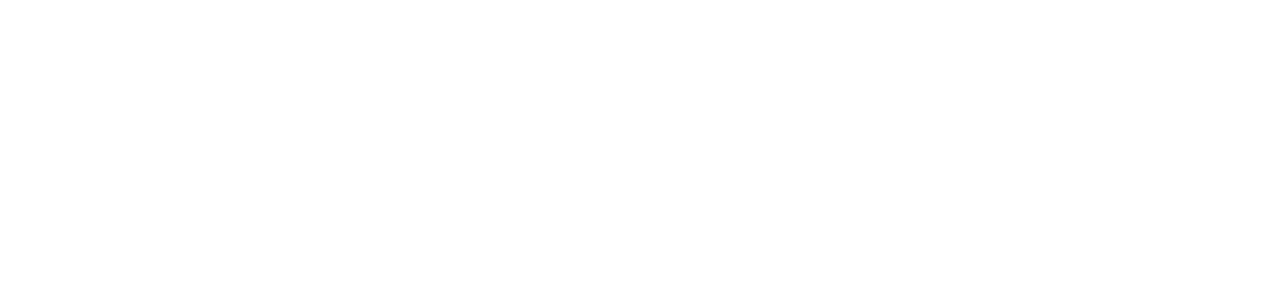
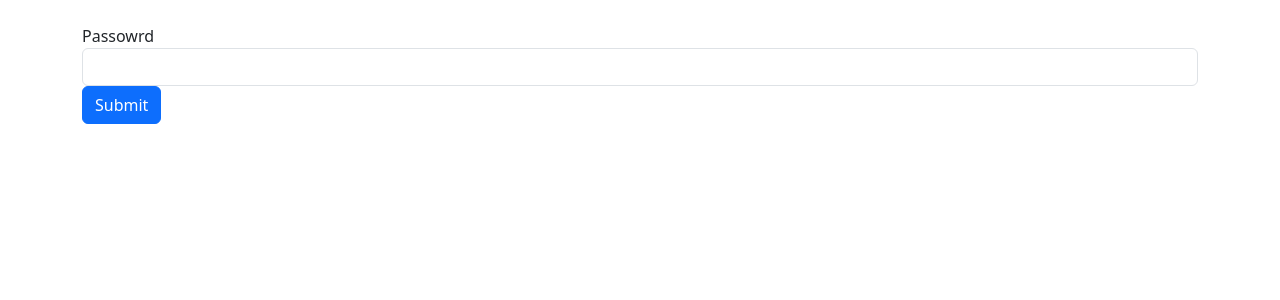
Before and after one commit to karimamaaoui/ExpenseFrontend, an Angular app: page /reset-password in a window 1280 px wide. Before the commit this address led to /. Shown: the top 300 px of the page. Built offline with nearby package versions, Linux system fonts and the light colour scheme.

Commit message:
forgot password commit

```diff
--- a/src/app/app-routing.module.ts
+++ b/src/app/app-routing.module.ts
@@ -1,6 +1,8 @@
 import { RouterModule, Routes } from '@angular/router';
 import { AuthComponent } from './auth/auth.component';
 import { RegisterComponent } from './auth/register/register.component';
+import { ForgotPasswordComponent } from './auth/forgot-password/forgot-password.component';
+import { ResetPasswordComponent } from './auth/reset-password/reset-password.component';
 
 const routes: Routes = [
   {
@@ -11,6 +13,8 @@ const routes: Routes = [
 { path: '', component: AuthComponent },
 
 { path: 'register', component: RegisterComponent },
+{ path: 'forgot-password', component: ForgotPasswordComponent },
+{ path: 'reset-password', component: ResetPasswordComponent }
 
 ];
 
--- a/src/app/app.module.ts
+++ b/src/app/app.module.ts
@@ -10,13 +10,17 @@ import { FormsModule } from '@angular/forms';
 import { ToastrModule } from 'ngx-toastr';
 import { BrowserAnimationsModule } from '@angular/platform-browser/animations';
 import { RegisterComponent } from './auth/register/register.component';
+import { ForgotPasswordComponent } from './auth/forgot-password/forgot-password.component';
+import { ResetPasswordComponent } from './auth/reset-password/reset-password.component';
 
 @NgModule({
   declarations: [
     AppComponent,
     AuthComponent,
     LoginComponent,
-    RegisterComponent
+    RegisterComponent,
+    ForgotPasswordComponent,
+    ResetPasswordComponent
   ],
   imports: [
     BrowserModule,
--- /dev/null
+++ b/src/app/auth/forgot-password/forgot-password.component.html
@@ -0,0 +1,20 @@
+
+<form #f="ngForm" (ngSubmit)="handleSubmit(f)">
+    <br>
+
+    <label for="log">Email</label>
+
+      <input
+        #inpLogin="ngModel"
+        ngModel
+        required
+        email
+        name="email"
+        id="log"
+        type="text"
+        class="form-control"
+      />
+
+      <button type="submit" class="btn btn-primary">Submit</button>
+
+    </form>
--- /dev/null
+++ b/src/app/auth/forgot-password/forgot-password.component.ts
@@ -0,0 +1,30 @@
+import { Component } from '@angular/core';
+import { AuthService } from '../service/auth.service';
+import { ToastrService } from 'ngx-toastr';
+import { Router } from '@angular/router';
+
+@Component({
+  selector: 'app-forgot-password',
+  templateUrl: './forgot-password.component.html',
+  styleUrl: './forgot-password.component.css'
+})
+export class ForgotPasswordComponent {
+
+  constructor(private authServ: AuthService,private toastr: ToastrService,  private router: Router){}
+
+  handleSubmit(f){
+    this.authServ.forgotPassword(f.value).subscribe({
+      next: (response)=>{
+        console.log("response",response)
+        this.toastr.success('Verify your email !');
+
+      },
+      error: (err)=>{
+        this.toastr.error('Error : ',err['error'].message);
+
+       console.log("error",err['error'].message)
+      },
+
+    })
+  }
+}
--- a/src/app/auth/login/login.component.html
+++ b/src/app/auth/login/login.component.html
@@ -28,3 +28,8 @@
       <button type="button" class="btn btn-link" routerLink="/register" >Here</button>
     </p>
   </form>
+
+
+  <p>Forgot Password ?
+    <button type="button" class="btn btn-link" routerLink="/forgot-password" >Here</button>
+  </p>
--- /dev/null
+++ b/src/app/auth/reset-password/reset-password.component.html
@@ -0,0 +1,19 @@
+
+<form #f="ngForm" (ngSubmit)="handleSubmit(f)">
+    <br>
+
+    <label for="log">Passowrd</label>
+
+      <input
+        #inpLogin="ngModel"
+        ngModel
+        required
+        name="newPassword"
+        id="log"
+        type="text"
+        class="form-control"
+      />
+
+      <button type="submit" class="btn btn-primary">Submit</button>
+
+    </form>
--- /dev/null
+++ b/src/app/auth/reset-password/reset-password.component.ts
@@ -0,0 +1,37 @@
+import { Component } from '@angular/core';
+import { AuthService } from '../service/auth.service';
+import { ToastrService } from 'ngx-toastr';
+import { ActivatedRoute, Router } from '@angular/router';
+
+@Component({
+  selector: 'app-reset-password',
+  templateUrl: './reset-password.component.html',
+  styleUrl: './reset-password.component.css'
+})
+export class ResetPasswordComponent {
+
+  constructor(private authServ: AuthService,private toastr: ToastrService,  private router: Router ,private route: ActivatedRoute){}
+
+  handleSubmit(f) {
+    const { newPassword } = f.value;
+    // Get the token from the query parameter
+    const token = this.route.snapshot.queryParams['token'];
+    if (!token) {
+      console.error('Token is missing in the query parameter.');
+      return;
+    }
+
+    this.authServ.resetPassword(token, newPassword).subscribe({
+      next: (response) => {
+        console.log("response", response);
+         this.toastr.success('Password reset successfully!');
+         this.router.navigateByUrl('');
+
+      },
+      error: (err) => {
+        this.toastr.error('Error: ' + err.message);
+        console.error("error", err);
+      }
+    });
+  }
+}
--- a/src/app/auth/service/auth.service.ts
+++ b/src/app/auth/service/auth.service.ts
@@ -18,4 +18,12 @@ export class AuthService {
     return this.http.post(`${this.url}/signup`, user);
   }
 
+  forgotPassword(email){
+    return this.http.post(`${this.url}/forgot-password`,email);
+  }
+
+
+  resetPassword(token,newPassword){
+    return this.http.post(`${this.url}/reset-password?token=${token}`, { newPassword });
+  }
 }
```
Also changed, not shown: src/app/auth/forgot-password/forgot-password.component.css (added), src/app/auth/reset-password/reset-password.component.css (added), 2 other files (tests, documents, lock files or other folders).
